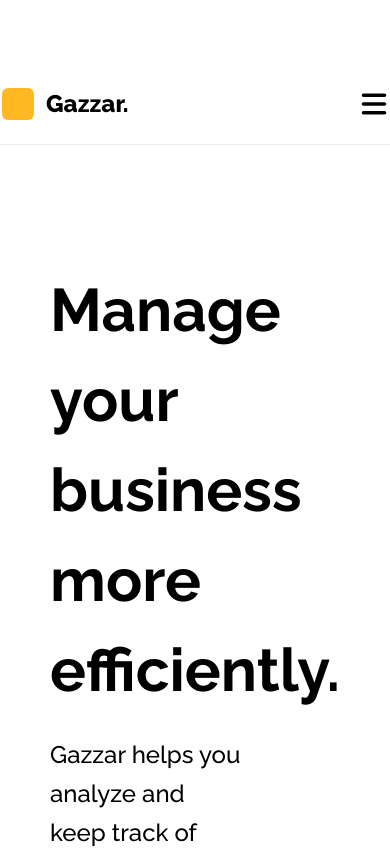
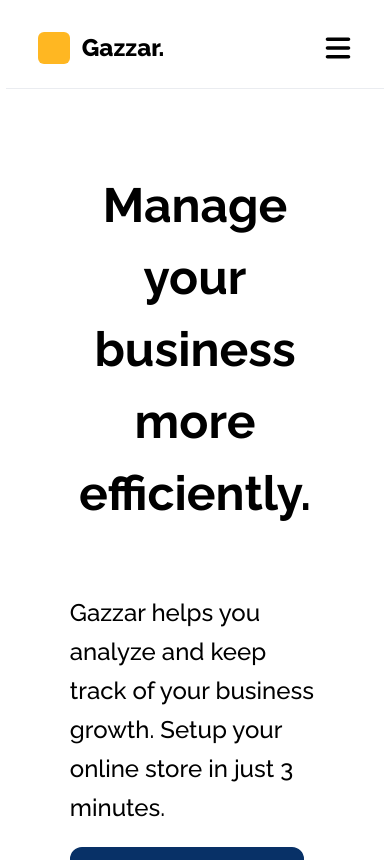
Before and after one commit to Fullstack-Roadmap/Gazzar-Frontend, a React (Vite) app: page / in a window 390 px wide. Shown: the top 860 px of the page. Built offline with nearby package versions, Linux system fonts and the light colour scheme.

Commit message:
Changes to navbar, hero and tailwinf config

```diff
--- a/src/components/Hero.jsx
+++ b/src/components/Hero.jsx
@@ -6,11 +6,11 @@ const Hero = () => {
   const blue = "#083167";
 
   return (
-    <div className="m-20">
-      <h1 className="mt-10 text-6xl font-bold w-2/3 leading-normal">
+    <div className="mid:m-20 mx-16 my-20">
+      <h1 className="mid:mt-10 mid:mb-0 mb-16 mid:text-6xl mid:text-left font-bold mid:w-2/3 leading-normal text-5xl text-center">
         Manage your business more efficiently.
       </h1>
-      <p className="my-5 text-2xl font-medium w-2/3 leading-relaxed">
+      <p className="my-5 text-2xl font-medium mid:w-2/3 mid:text-left leading-relaxed">
         Gazzar helps you analyze and keep track of your business growth. Setup
         your online store in just 3 minutes.
       </p>
--- a/src/components/Navbar.jsx
+++ b/src/components/Navbar.jsx
@@ -18,7 +18,7 @@ const Navbar = () => {
   };
 
   return (
-    <nav className="sticky lg:flex items-center mt-16 py-6 px-8 rounded-3xl [@media(max-width:768px)]:rounded-none [@media(max-width:768px)]:shadow-none [@media(max-width:768px)]:border-b [@media(max-width:768px)]:border-[#EAECF0] h-fit w-full shadow-custom justify-between text-lg mx-20">
+    <nav className="sticky lg:flex items-center mid:mt-16 mt-2 py-6 px-8 mid:rounded-3xl rounded-none shadow-none border-b border-[#EAECF0] h-fit w-full mid:shadow-custom justify-between text-lg mx-20">
       <section className="flex justify-between items-center">
         <header className="text-2xl font-extrabold flex items-center gap-2 h-fit">
           <span className="mr-1 rounded-md aspect-square h-8 bg-[#FFB722]"></span>
--- a/tailwind.config.js
+++ b/tailwind.config.js
@@ -11,6 +11,21 @@ export default {
 
       lg: "1200px",
       // => @media (min-width: 1440px) { ... }
+
+      'sml': '640px',
+      // => @media (min-width: 640px) { ... }
+
+      'mid': '768px',
+      // => @media (min-width: 768px) { ... }
+
+      'lrg': '1024px',
+      // => @media (min-width: 1024px) { ... }
+
+      'xlrg': '1280px',
+      // => @media (min-width: 1280px) { ... }
+
+      '2xlrg': '1536px',
+      // => @media (min-width: 1536px) { ... }
     },
 
     fontFamily: {
```
